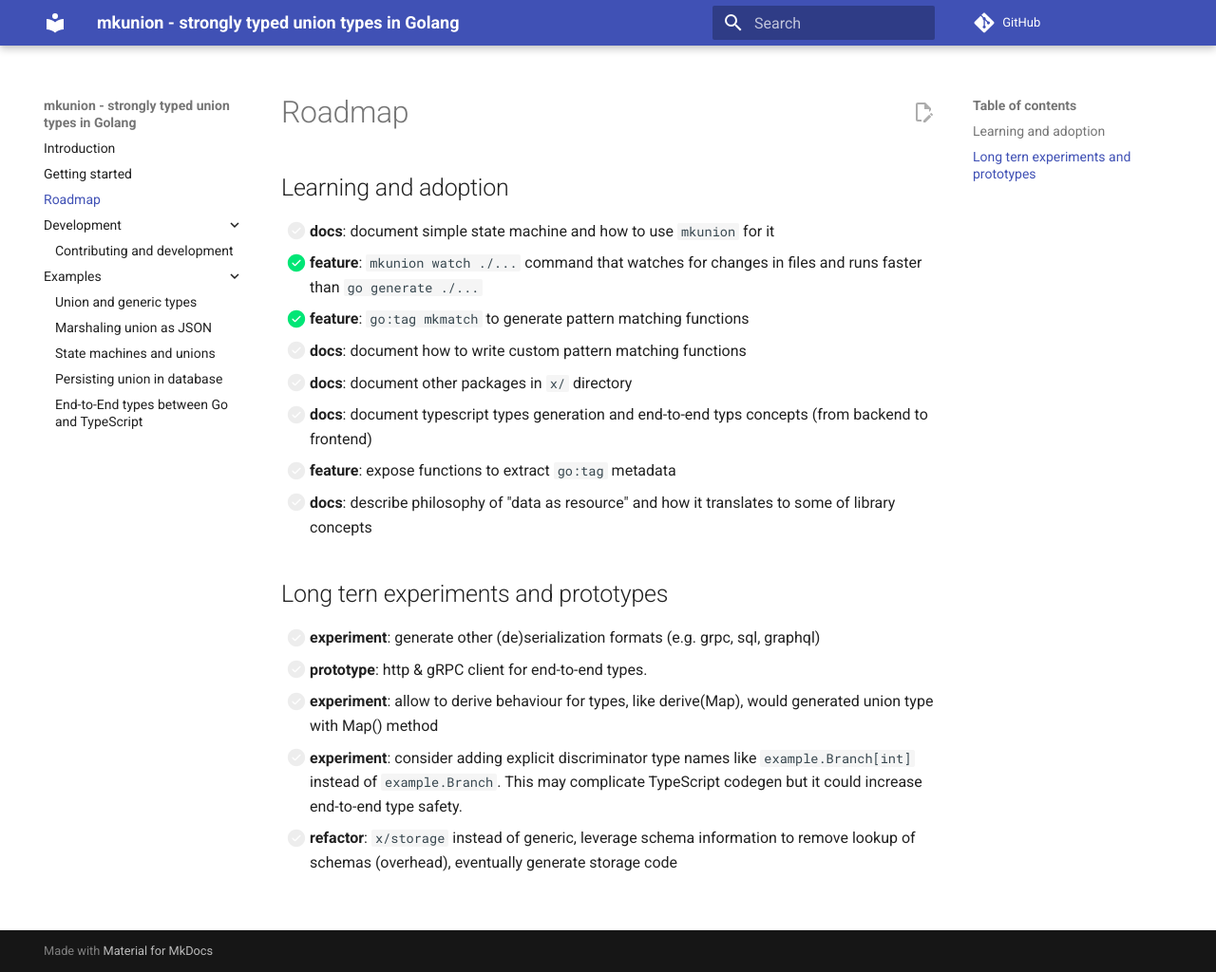
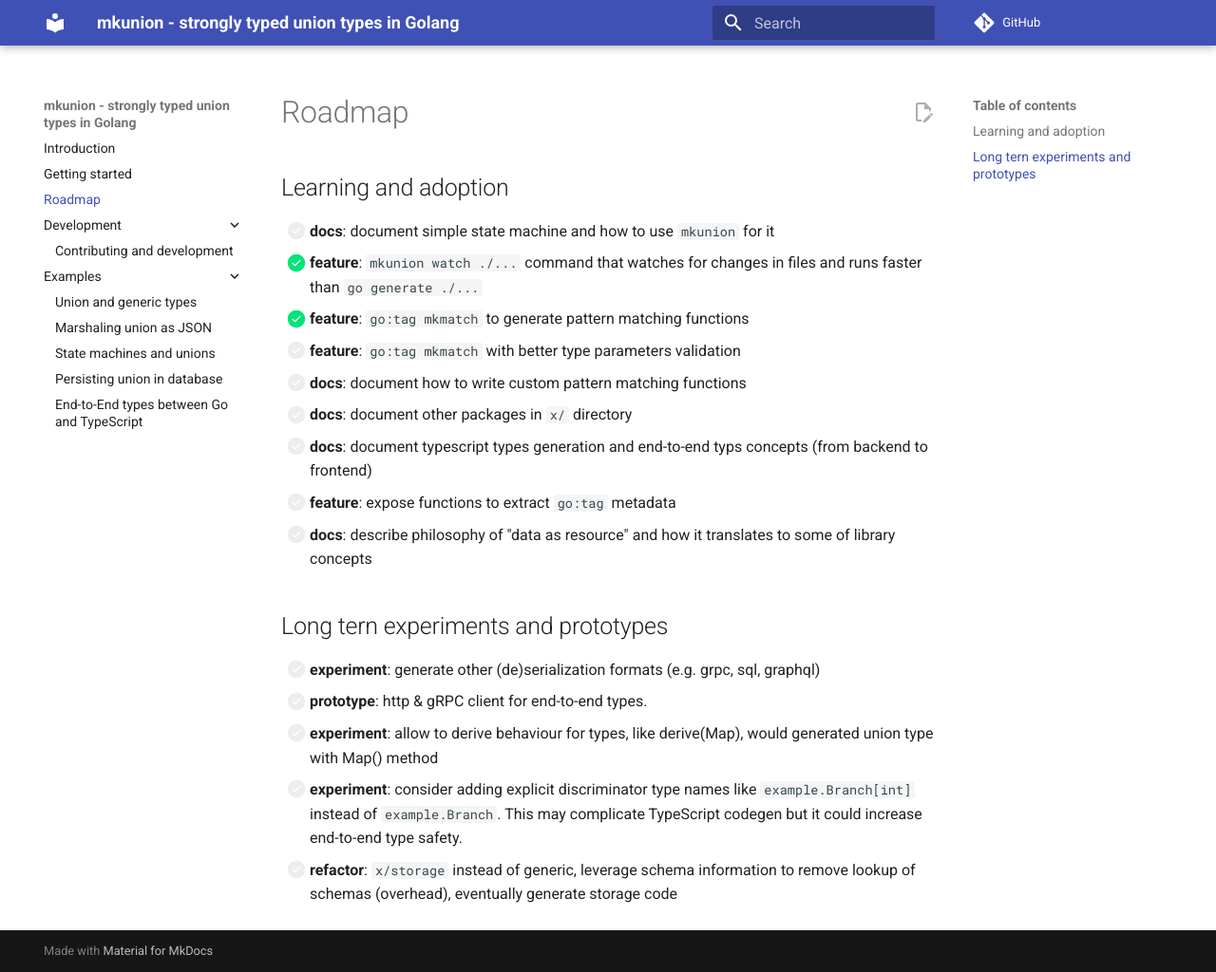
Before and after one commit to widmogrod/mkunion, an MkDocs documentation site: the page built from docs/roadmap.md, in a window 1280 px wide and 1024 px high. Shown: the whole window at 95% size. Built offline with MkDocs 1.6.1 and Material for MkDocs 9.7.7, drawn with Linux system fonts in a browser that asks for light colours; comment, search, counter and statistics services are not loaded.

Commit message:
docs: add new feature into roadmap

```diff
--- a/docs/roadmap.md
+++ b/docs/roadmap.md
@@ -4,6 +4,7 @@
 - [ ] **docs**: document simple state machine and how to use `mkunion` for it
 - [x] **feature**: `mkunion watch ./...` command that watches for changes in files and runs faster than `go generate ./...`
 - [x] **feature**: `go:tag mkmatch` to generate pattern matching functions
+- [ ] **feature**: `go:tag mkmatch` with better type parameters validation
 - [ ] **docs**: document how to write custom pattern matching functions
 - [ ] **docs**: document other packages in `x/` directory
 - [ ] **docs**: document typescript types generation and end-to-end typs concepts (from backend to frontend)
```
